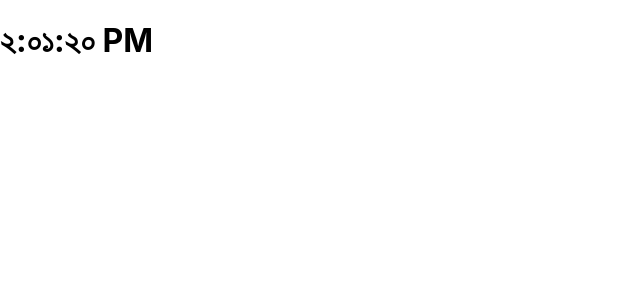
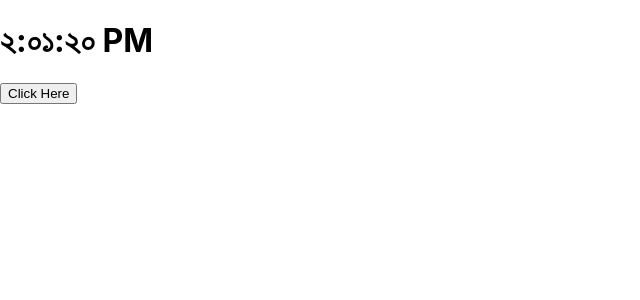
Before and after one commit to hasanmehedi9034/react_, a React (Create React App) app in the folder react_project/first-app/: page / in a window 1280 px wide. Shown: the top 300 px of the page, without its empty margins (0-640 px from the left). Built offline with nearby package versions, Linux system fonts and the light colour scheme.

Commit message:
this keyword

```diff
--- a/react_project/first-app/src/App.js
+++ b/react_project/first-app/src/App.js
@@ -4,7 +4,7 @@ import Clock from './components/Clock';
 
 function App() {
     return (
-        <Clock local='bn-BD' />
+        <Clock />
     );
 }
 
--- a/react_project/first-app/src/components/Clock.js
+++ b/react_project/first-app/src/components/Clock.js
@@ -8,15 +8,14 @@ class Clock extends React.Component {
     //     };
     // }
 
-    state = { date: new Date };
+    state = {
+        date: new Date,
+        locale: 'bn-BD'
+    };
 
     tick() {
-        // this.setState({
-        //     date: new Date()
-        // })
-
         this.setState((state, props) => ({
-            date: new Date()
+            date: new Date(),
         }))
     }
 
@@ -28,11 +27,28 @@ class Clock extends React.Component {
         clearInterval(this.clockTimer);
     }
 
+    // handleClick = () => {
+    //     this.setState({
+    //         locale: 'en-US'
+    //     });
+    // }
+
+    handleClick() {
+        this.setState({
+            locale: 'en-US'
+        })
+    }
+
     render() {
+        const {date, locale} = this.state;
+
         return (
-            <h1 className="heading">
-                <span className="text">{this.state.date.toLocaleTimeString(this.props.local)}</span>
-            </h1>
+            <>
+                <h1 className="heading">
+                    <span className="text">{this.state.date.toLocaleTimeString(locale)}</span>
+                </h1>
+                <button type="button" onClick={this.handleClick.bind(this)}>Click Here</button>
+            </>
         )
     }
 }
```
